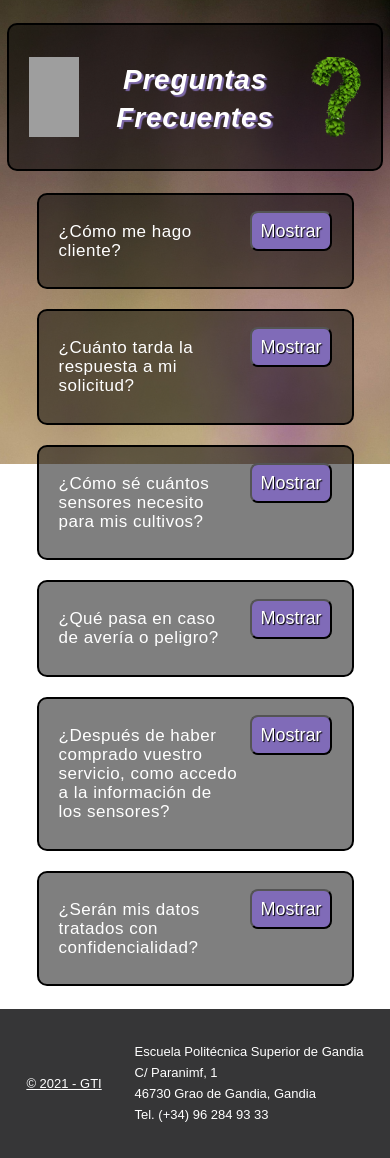
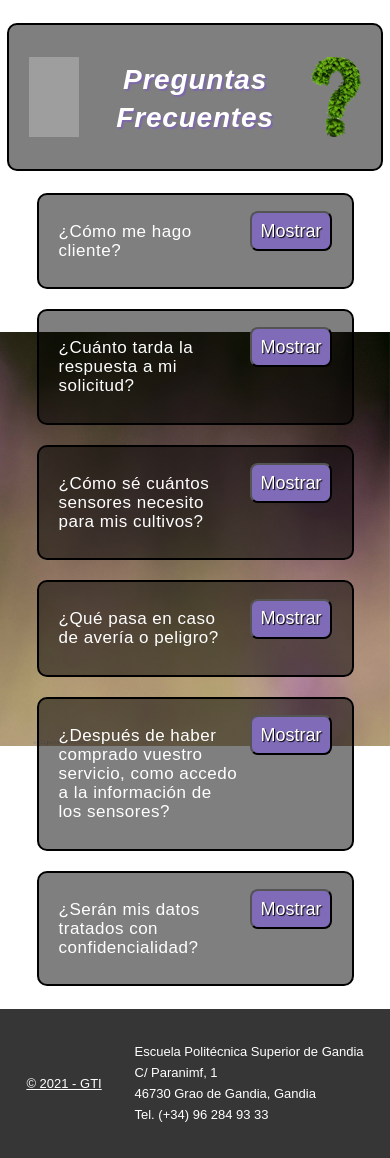
Before and after one commit to Sazzmubd/Proyecto-WEB, a PHP site: page /preguntasFrecuentes.html in a window 390 px wide. Shown: the part 81-1239 px from the top of the page. Run offline with PHP 8.4, Linux system fonts and the light colour scheme; grey boxes are pictures that could not be loaded.

Commit message:
Revert "background de preguntas frecuentes mal"
This reverts commit 5dcbe8fb8d8ec226fa492ea5b76b01d39c8f5cc9.

```diff
--- a/src/app/css/preguntasFrecuentes-style.css
+++ b/src/app/css/preguntasFrecuentes-style.css
@@ -2,7 +2,8 @@ body {
 
     background-image: url("../ImagenesProyecto/30780-lavanda.jpg");
     height: 100%;
-    background-size: 100%;
+    background-size: 170%;
+    background-position: right;
 
     background-repeat: no-repeat;
 
@@ -156,9 +157,6 @@ main {
 }
 
 @media (max-width: 800px) {
-    .body{
-        background-size: 1000%;
-    }
 
     .container1{
         max-width: 70%;
```
Also changed, not shown: src/app/ImagenesProyecto/30780-lavanda.jpg.
